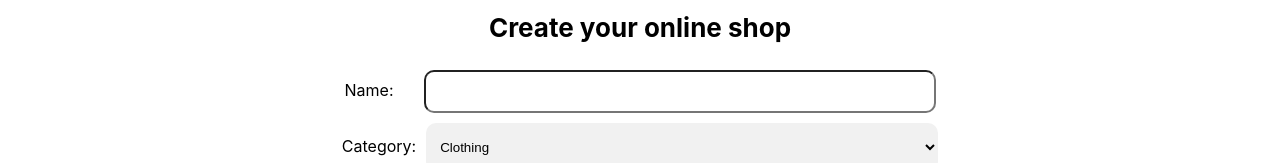
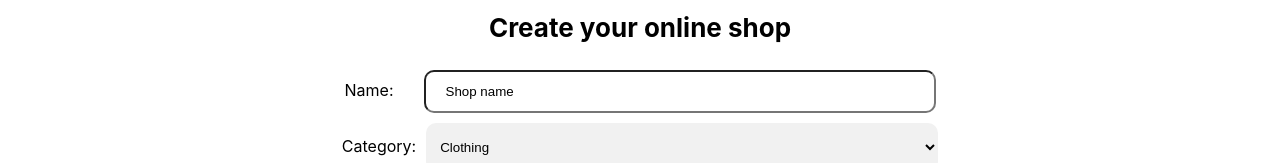
Before and after one commit to Thee-pete/DuBi-vendor-panel, a React (Create React App) app: page /newshop in a window 1280 px wide. Shown: the part 171-334 px from the top of the page. Built offline with nearby package versions, Linux system fonts and the light colour scheme.

Commit message:
Set default shop name state

```diff
--- a/src/components/NewProduct.js
+++ b/src/components/NewProduct.js
@@ -23,7 +23,9 @@ function NewProduct({onAddNewProduct , products}) {
 
         //get id of shop
         //need to get the specific shop so use id to identify and add the product to the shop using patch
-        fetch(`https://salty-basin-17655.herokuapp.com/shops/${params.shopId}`, {
+
+
+       fetch(`https://salty-basin-17655.herokuapp.com/shops/${params.shopId}`, {
             method: "PATCH",
             headers: {
               "Content-Type": "application/json",
--- a/src/components/NewShop.js
+++ b/src/components/NewShop.js
@@ -3,7 +3,7 @@ import { useNavigate } from 'react-router-dom';
 
 function NewShop({onAddShop}) {
 
-    const [name, setName] = useState("");
+    const [name, setName] = useState("Shop name");
     const [category, setCategory] = useState("Clothing");
 
 
```
